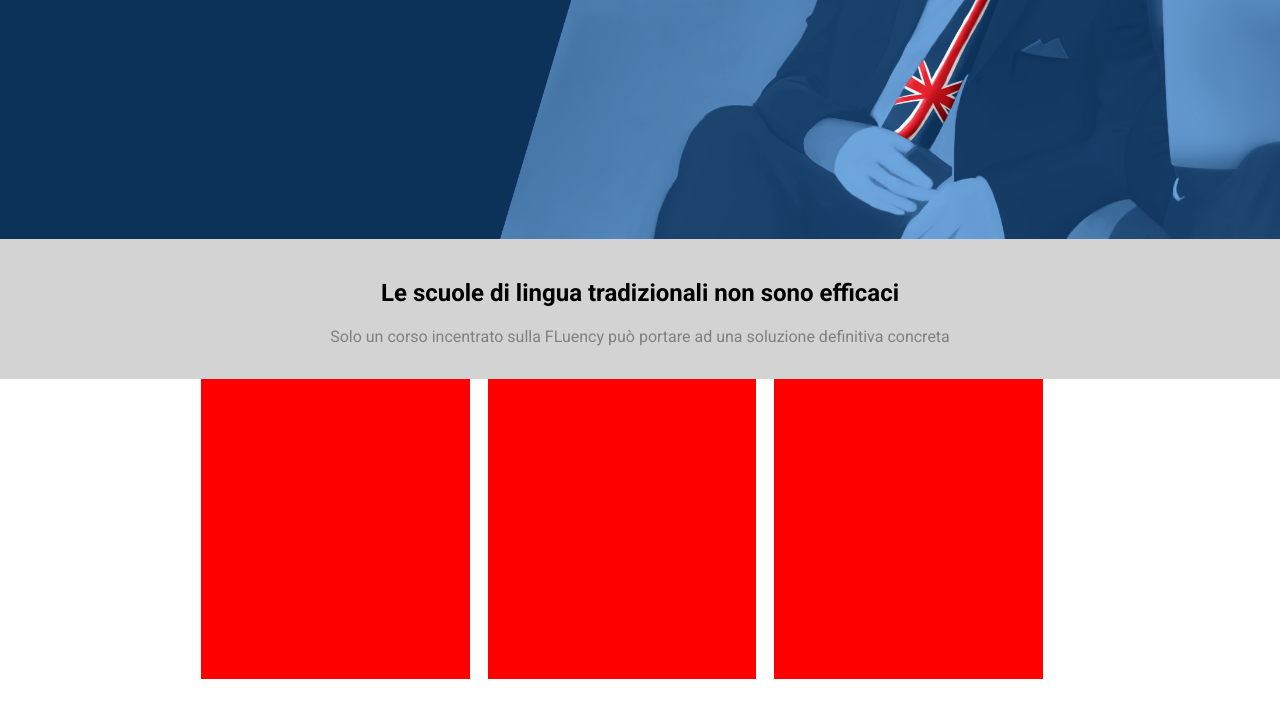
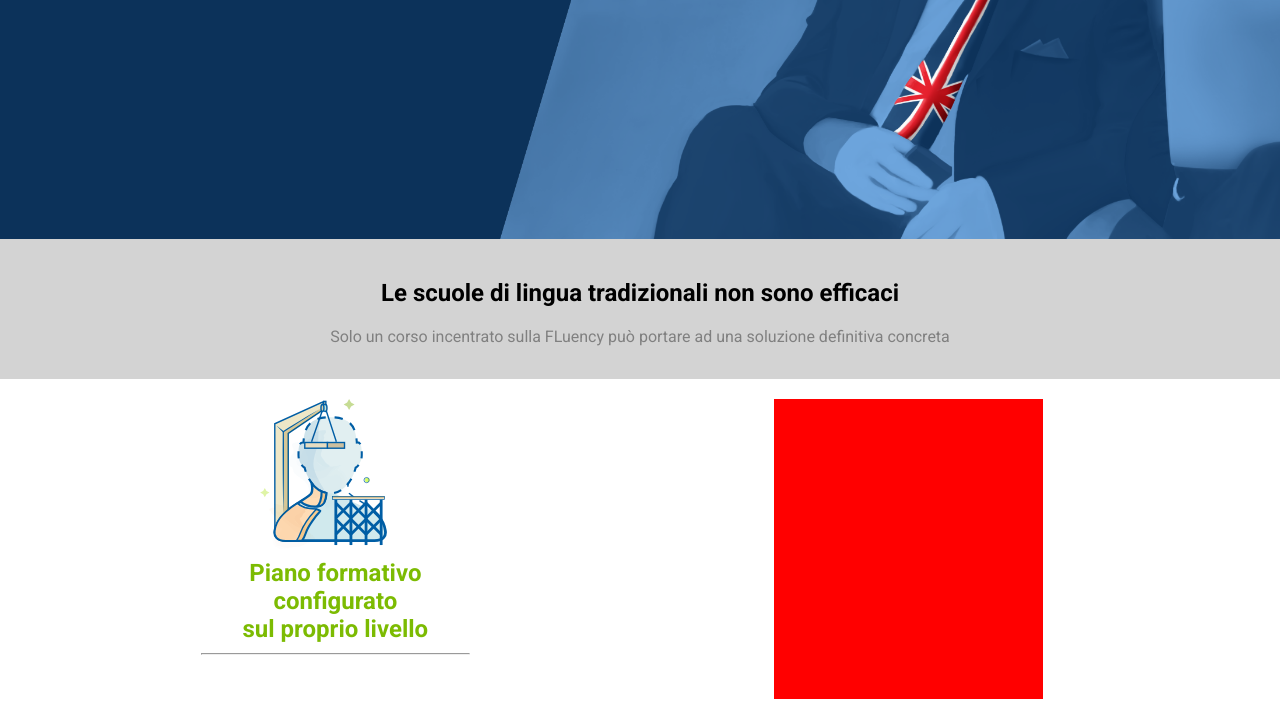
Before and after one commit to Danilo-P-git/htmlcss-fluentify, a plain HTML site: page index.html in a window 1280 px wide. Shown: the part 361-1080 px from the top of the page. Before the commit the page ends 1040 px from the top, so only its background shows below. Drawn offline with Linux system fonts and the light colour scheme.

Commit message:
Struttura wip

```diff
--- a/css/style.css
+++ b/css/style.css
@@ -143,13 +143,25 @@ header::after {
 /* /subtitle */
 
 .box {
+  position: relative;
   float: left;
   width: 30%;
   height: 300px;
-  margin: 0 1%
+  margin: 20px 1%
 }
-.left {
-  background-color: red;
+.left .img {
+  height: 150px;
+  width: 150px;
+  margin: auto;
+  background-size: contain;
+  background-repeat: no-repeat;
+  background-image: url(../img/profile.svg);
+}
+.box h2 {
+  color: #7cbb02;
+  text-align: center;
+  margin: 10px 0;
+}
 
 }
 .center {
--- a/index.html
+++ b/index.html
@@ -52,7 +52,11 @@
 
 
 
-        <div class="box left"></div>
+        <div class="box left">
+          <div class="img"></div>
+          <h2>Piano formativo configurato <br> sul proprio livello</h2>
+          <hr>
+        </div>
         <div class="box center"></div>
         <div class="box right"></div>
 
```
